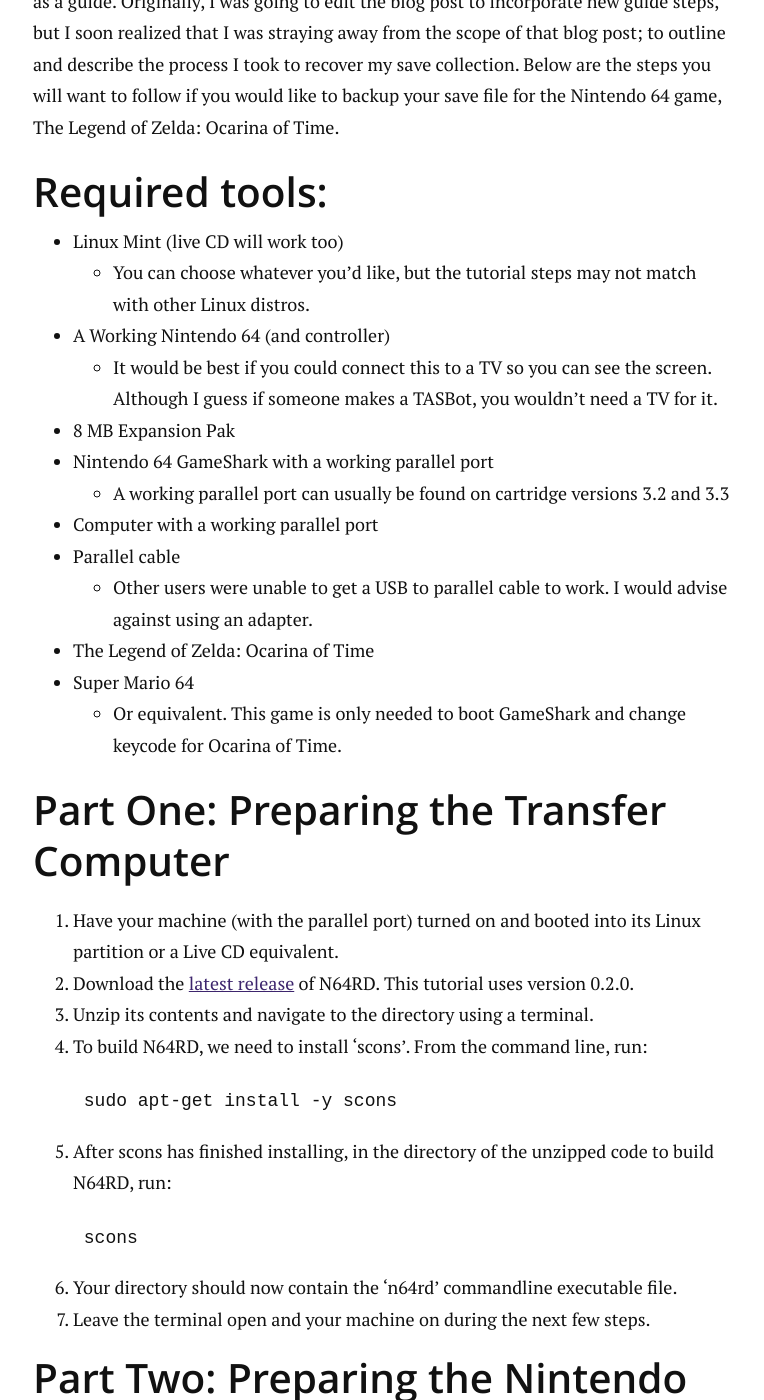
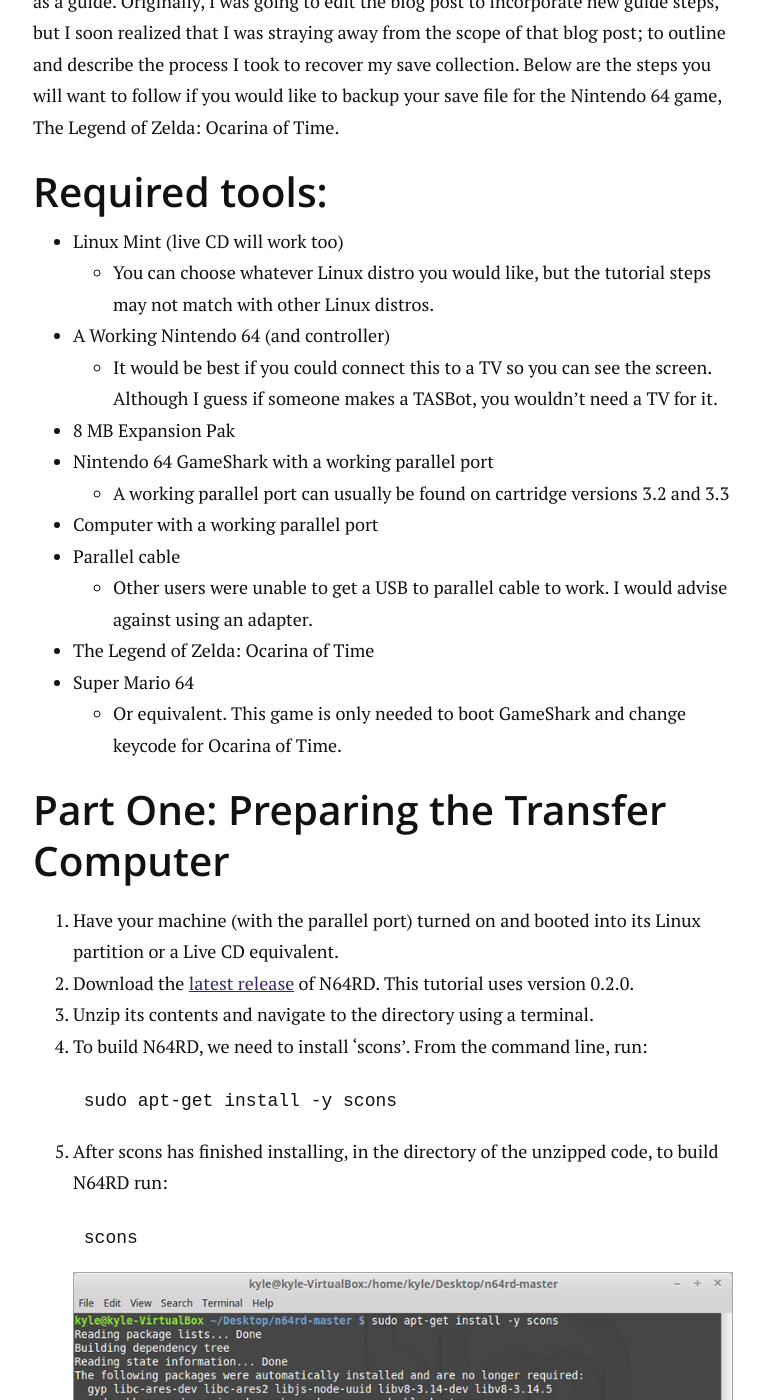
Before and after one commit to aav7fl/website-legacy, a Jekyll site: the page built from _posts/2016-05-01-ocarina-of-time-n64-save-transfer-guide.markdown, in a window 1280 px wide and 1400 px high, scrolled down 1127 px. Shown: the whole window, without its empty margins (257-1021 px from the left). Built offline with Jekyll 4.4.1, drawn with Linux system fonts in a browser that asks for light colours; comment, search, counter and statistics services are not loaded; some of the changed lines change nothing that is shown; some of the changed text lies outside the part shown.

Commit message:
add linked in footers. finish blog post

````diff
--- a/_config.yml
+++ b/_config.yml
@@ -49,5 +49,6 @@
    twitter: CrypticCitrus
    youtube: KyleNiewiada
    bandcamp: http://music.kyleniewiada.org/
+   linkedin: kyleniewiada
 
 google_analytics: "UA-37567352-1"
--- a/_includes/footerlinks.html
+++ b/_includes/footerlinks.html
@@ -1,7 +1,7 @@
 {% assign footer_links = "" | split: "|" %}
 
-{% if site.social.facebook %}
-  {% capture link %}<a href="https://www.facebook.com/{{ site.social.facebook }}">Facebook</a>{% endcapture %}
+{% if site.social.linkedin %}
+  {% capture link %}<a href='https://www.linkedin.com/in/{{ site.social.linkedin }}'>LinkedIn</a>{% endcapture %}
   {% assign footer_links = footer_links | push:{{link}} %}
 {% endif %}
 
@@ -20,6 +20,11 @@
   {% assign footer_links = footer_links | push: link %}
 {% endif %}
 
+{% if site.social.facebook %}
+  {% capture link %}<a href="https://www.facebook.com/{{ site.social.facebook }}">Facebook</a>{% endcapture %}
+  {% assign footer_links = footer_links | push:{{link}} %}
+{% endif %}
+
 {% if site.social.bandcamp %}
   {% capture link %}<a href="{{ site.social.bandcamp }}">BandCamp</a>{% endcapture %}
   {% assign footer_links = footer_links | push: link %}
--- a/_posts/2016-05-01-ocarina-of-time-n64-save-transfer-guide.markdown
+++ b/_posts/2016-05-01-ocarina-of-time-n64-save-transfer-guide.markdown
@@ -15,7 +15,7 @@
 ## Required tools:
 
 -  Linux Mint (live CD will work too)
-   - You can choose whatever you’d like, but the tutorial steps may not match with other Linux distros.
+   - You can choose whatever Linux distro you would like, but the tutorial steps may not match with other Linux distros.
 - A Working Nintendo 64 (and controller)
    - It would be best if you could connect this to a TV so you can see the screen. Although I guess if someone makes a TASBot, you wouldn’t need a TV for it.
 - 8 MB Expansion Pak
@@ -39,11 +39,13 @@
     sudo apt-get install -y scons
     ```
 
-5. After scons has finished installing, in the directory of the unzipped code to build N64RD, run:
+5. After scons has finished installing, in the directory of the unzipped code, to build N64RD run:
 
     ```
     scons
     ```
+
+    ![Terminal Output](/assets/img/2016/05/term.jpg)
 
 6. Your directory should now contain the ‘n64rd’ commandline executable file.
 7. Leave the terminal open and your machine on during the next few steps.
@@ -64,11 +66,13 @@
 10. Go to the cheat menu and disable all cheats for Legend of Zelda: Ocarina of Time. This is to prevent any cheat conflicts from interfering with our RAM dump.
 11. Once the GameShark menu appears, press the start button to load the ‘Start Game Options’ menu.
 12. Turn on the code generator.
-13. Launch the game.
+13. Launch the game with cheats enabled.
 14. Load the save file from the main menu that you wish to dump. Only one save may be dumped from RAM at a time.
 15. After the game has loaded, press pause.
 
 ## Part Three: The Transfer
+
+![N64 Transfer Setup](/assets/img/2016/05/setup.jpg)
 
 1. If everything is still running normally, on your transfer computer, execute a RAM dump by running the following command with N64RD in the terminal.
 
@@ -83,6 +87,8 @@
 
 On a previous blog [outlining the process](/blog/2015/04/transferring-n64-saves/) I used to dump my Ocarina of Time save file, the user Bkacjios took some of that information to create a online RAM dump to save file converter. It will extract your save file from the RAM dump and generate a save file with a good checksum (making it a valid non-corrupt save).
 
+![](/assets/img/2016/05/banner.jpg)
+
 1. Use [this wiki](http://www.jaytheham.com/zcw/Ocarina_of_Time_Version_Guide) to determine which Ocarina of Time cartridge version you have.
 2. Navigate to [https://bkacjios.github.io/OOT-Save-Converter/](https://bkacjios.github.io/OOT-Save-Converter/), import your RAM dump, and download your save file. Feel free to change any of the other options before downloading such as the file slot or other game settings.
 3. Congratulations! You have successfully dumped your Ocarina of Time RAM and extracted your save file to be used with emulators and other tools.
````
Also changed, not shown: assets/img/2016/05/setup.jpg (added), assets/img/2016/05/term.jpg (added).
